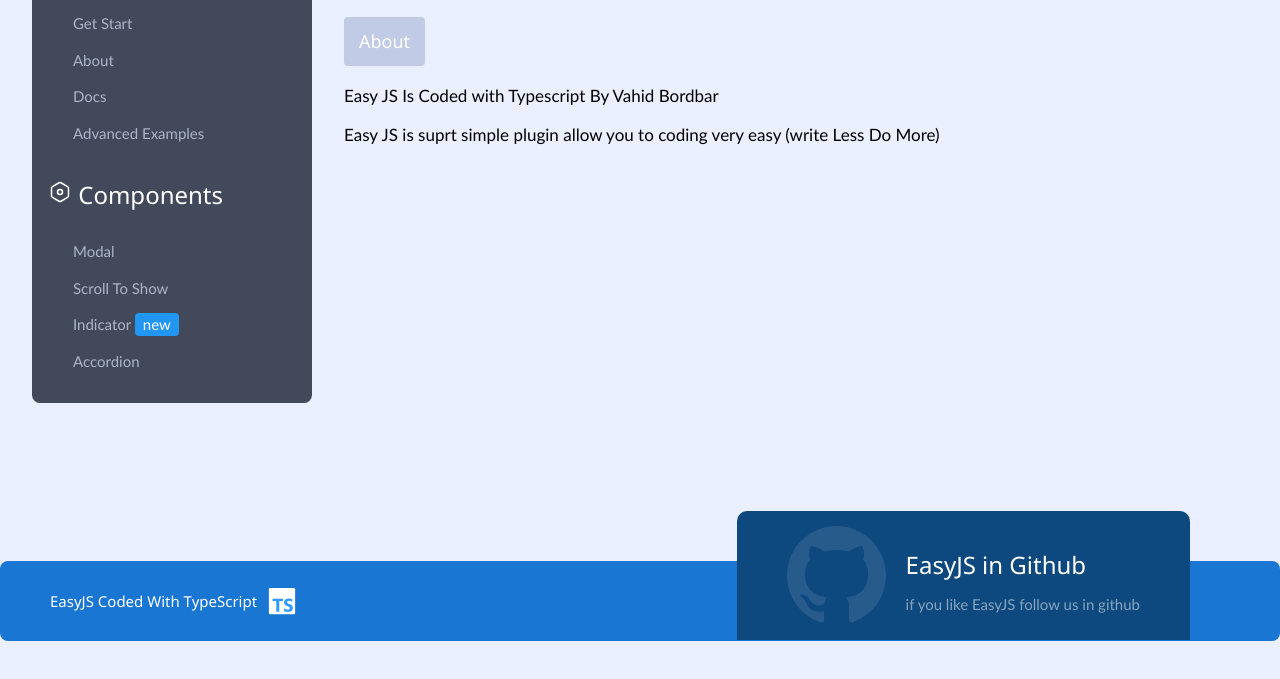
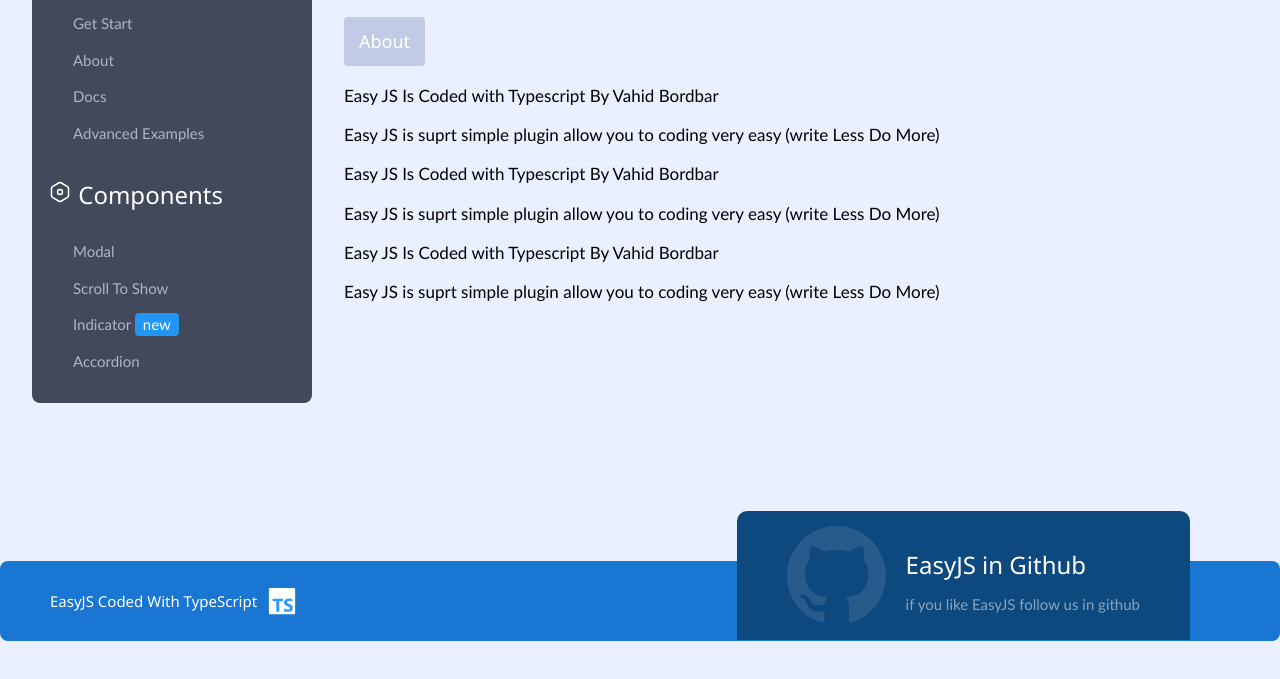
Before and after one commit to ossvahid/easyjs.github.io, a plain HTML site: page about.html in a window 1280 px wide. Shown: the part 103-782 px from the top of the page. Drawn offline with nearby package versions, Linux system fonts and the light colour scheme.

Commit message:
some change on about page

```diff
--- a/about.html
+++ b/about.html
@@ -48,6 +48,18 @@
                     Easy JS is suprt simple plugin allow you to coding very easy (write Less Do More)
                 </p>
 
+                <p>
+                    Easy JS Is Coded with Typescript By Vahid Bordbar
+                </p>
+                <p>
+                    Easy JS is suprt simple plugin allow you to coding very easy (write Less Do More)
+                </p>
+                <p>
+                    Easy JS Is Coded with Typescript By Vahid Bordbar
+                </p>
+                <p>
+                    Easy JS is suprt simple plugin allow you to coding very easy (write Less Do More)
+                </p>
 
 
 
```
Also changed, not shown: index.html (+1 -3 lines).
